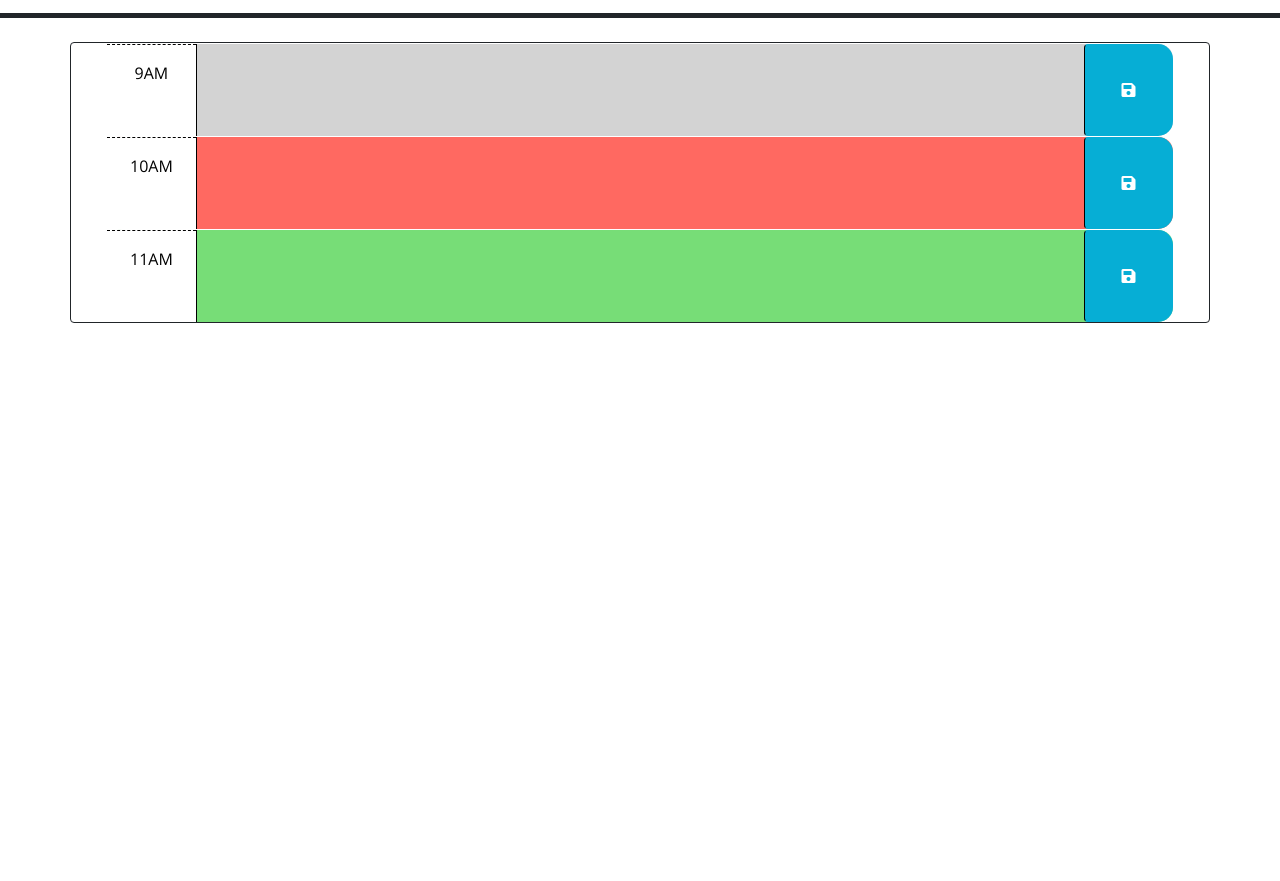
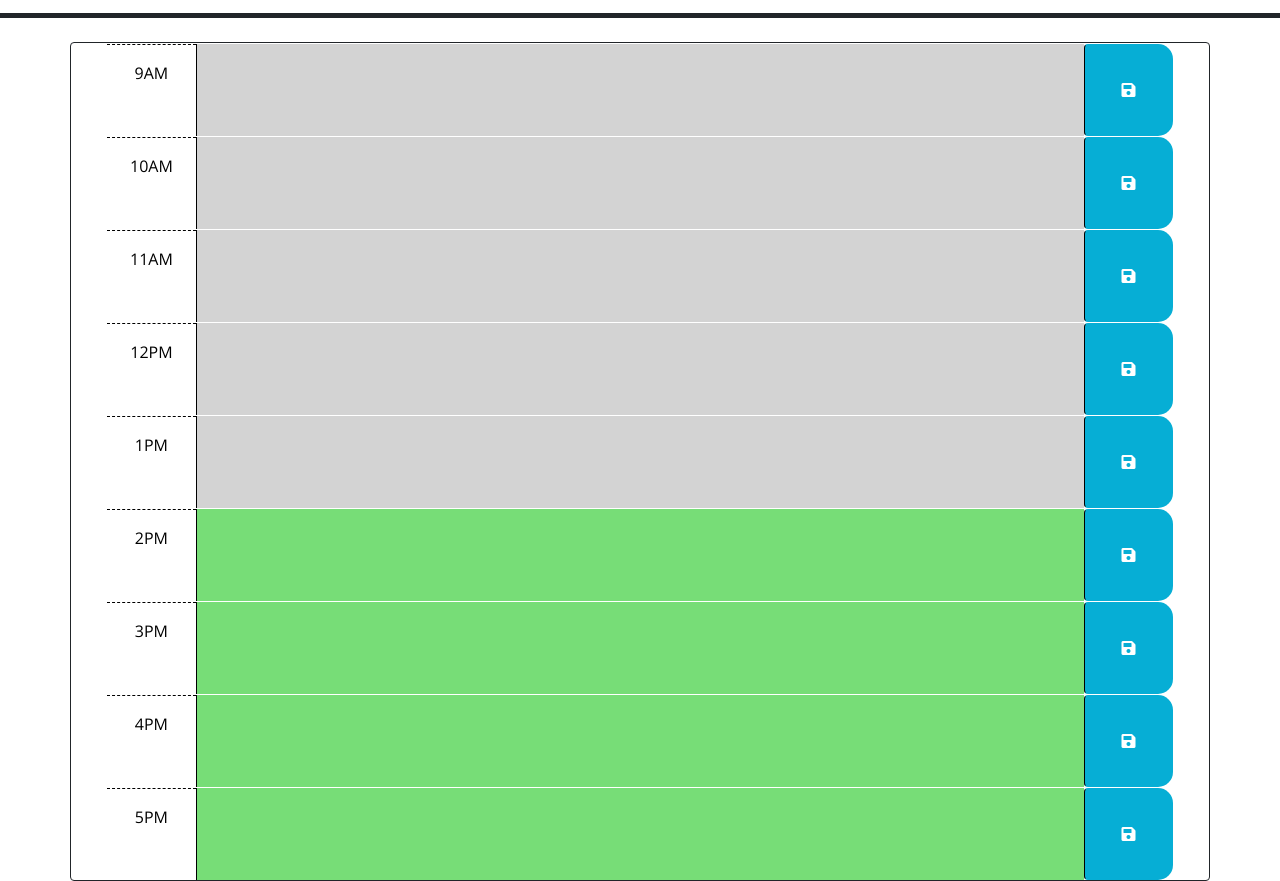
Before and after one commit to LL8719/Work-day-scheduler, a plain HTML site: page Develop/index.html in a window 1280 px wide. Shown: the part 260-1141 px from the top of the page. Before the commit the page ends 800 px from the top, so only its background shows below. Drawn offline with nearby package versions, Linux system fonts and the light colour scheme.

Commit message:
made changes to Js and HTML to add function and change color on blocks depending on time of past present and future

```diff
--- a/Develop/index.html
+++ b/Develop/index.html
@@ -41,11 +41,11 @@
 
       <!-- Example of a past time block. The "past" class adds a gray background color. -->
       <!-- Start of time sloth -->
-      <div id="hour-9" class="row time-block past">
+      <div class="row time-block">
         <!-- Section that holds the time to the left -->
         <div class="col-2 col-md-1 hour text-center py-3">9AM</div>
         <!-- Text area in the middle -->
-        <textarea class="col-8 col-md-10 description" rows="3"> </textarea>
+        <textarea class="col-8 col-md-10 description" rows="3" id="9AM" data-hour="09" > </textarea>
         <!-- Blue Button to the right -->
         <button class="btn saveBtn col-2 col-md-1" aria-label="save">
           <i class="fas fa-save" aria-hidden="true"></i>
@@ -53,23 +53,107 @@
       </div>
       <!-- End of time sloth -->
 
-      <!-- Example of a a present time block. The "present" class adds a red background color. -->
-      <div id="hour-10" class="row time-block present">
+      <!-- Start of time sloth -->
+      <div class="row time-block">
+        <!-- Section that holds the time to the left -->
         <div class="col-2 col-md-1 hour text-center py-3">10AM</div>
-        <textarea class="col-8 col-md-10 description" rows="3"> </textarea>
+        <!-- Text area in the middle -->
+        <textarea class="col-8 col-md-10 description" rows="3" id="10AM" data-hour="10AM" > </textarea>
+        <!-- Blue Button to the right -->
         <button class="btn saveBtn col-2 col-md-1" aria-label="save">
           <i class="fas fa-save" aria-hidden="true"></i>
         </button>
       </div>
+      <!-- End of time sloth -->
 
       <!-- Example of a future time block. The "future" class adds a green background color. -->
-      <div id="hour-11" class="row time-block future">
+      <div class="row time-block">
+        <!-- Section that holds the time to the left -->
         <div class="col-2 col-md-1 hour text-center py-3">11AM</div>
-        <textarea class="col-8 col-md-10 description" rows="3"> </textarea>
+        <!-- Text area in the middle -->
+        <textarea class="col-8 col-md-10 description" rows="3" id="11AM" data-hour="11AM" > </textarea>
+        <!-- Blue Button to the right -->
         <button class="btn saveBtn col-2 col-md-1" aria-label="save">
           <i class="fas fa-save" aria-hidden="true"></i>
         </button>
       </div>
+      <!-- End of time sloth -->
+
+      <div class="row time-block">
+        <!-- Section that holds the time to the left -->
+        <div class="col-2 col-md-1 hour text-center py-3">12PM</div>
+        <!-- Text area in the middle -->
+        <textarea class="col-8 col-md-10 description" rows="3" id="12PM" data-hour="12PM" > </textarea>
+        <!-- Blue Button to the right -->
+        <button class="btn saveBtn col-2 col-md-1" aria-label="save">
+          <i class="fas fa-save" aria-hidden="true"></i>
+        </button>
+      </div>
+      <!-- End of time sloth -->
+
+      <div class="row time-block">
+        <!-- Section that holds the time to the left -->
+        <div class="col-2 col-md-1 hour text-center py-3">1PM</div>
+        <!-- Text area in the middle -->
+        <textarea class="col-8 col-md-10 description" rows="3" id="1PM" data-hour="1PM" > </textarea>
+        <!-- Blue Button to the right -->
+        <button class="btn saveBtn col-2 col-md-1" aria-label="save">
+          <i class="fas fa-save" aria-hidden="true"></i>
+        </button>
+      </div>
+      <!-- End of time sloth -->
+
+      <div class="row time-block">
+        <!-- Section that holds the time to the left -->
+        <div class="col-2 col-md-1 hour text-center py-3">2PM</div>
+        <!-- Text area in the middle -->
+        <textarea class="col-8 col-md-10 description" rows="3" id="2PM" data-hour="2PM" > </textarea>
+        <!-- Blue Button to the right -->
+        <button class="btn saveBtn col-2 col-md-1" aria-label="save">
+          <i class="fas fa-save" aria-hidden="true"></i>
+        </button>
+      </div>
+      <!-- End of time sloth -->
+
+      <div class="row time-block">
+        <!-- Section that holds the time to the left -->
+        <div class="col-2 col-md-1 hour text-center py-3">3PM</div>
+        <!-- Text area in the middle -->
+        <textarea class="col-8 col-md-10 description" rows="3" id="3PM" data-hour="3PM" > </textarea>
+        <!-- Blue Button to the right -->
+        <button class="btn saveBtn col-2 col-md-1" aria-label="save">
+          <i class="fas fa-save" aria-hidden="true"></i>
+        </button>
+      </div>
+      <!-- End of time sloth -->
+
+      <div class="row time-block">
+        <!-- Section that holds the time to the left -->
+        <div class="col-2 col-md-1 hour text-center py-3">4PM</div>
+        <!-- Text area in the middle -->
+        <textarea class="col-8 col-md-10 description" rows="3" id="4PM" data-hour="4PM" > </textarea>
+        <!-- Blue Button to the right -->
+        <button class="btn saveBtn col-2 col-md-1" aria-label="save">
+          <i class="fas fa-save" aria-hidden="true"></i>
+        </button>
+      </div>
+      <!-- End of time sloth -->
+
+      <div class="row time-block">
+        <!-- Section that holds the time to the left -->
+        <div class="col-2 col-md-1 hour text-center py-3">5PM</div>
+        <!-- Text area in the middle -->
+        <textarea class="col-8 col-md-10 description" rows="3" id="5PM" data-hour="5PM" > </textarea>
+        <!-- Blue Button to the right -->
+        <button class="btn saveBtn col-2 col-md-1" aria-label="save">
+          <i class="fas fa-save" aria-hidden="true"></i>
+        </button>
+      </div>
+      <!-- End of time sloth -->
+
+
+
+
 
       <script
       src="https://cdn.jsdelivr.net/npm/bootstrap@5.1.3/dist/js/bootstrap.bundle.min.js"
@@ -77,11 +161,9 @@
       crossorigin="anonymous"
     ></script>
     <script src="https://code.jquery.com/jquery-3.5.1.min.js"></script>
-    <script
-      src="https://cdn.jsdelivr.net/npm/dayjs@1.11.3/dayjs.min.js"
-      integrity="sha256-iu/zLUB+QgISXBLCW/mcDi/rnf4m4uEDO0wauy76x7U="
-      crossorigin="anonymous"
-    ></script>
+   <script src="https://cdn.jsdelivr.net/npm/dayjs@1/dayjs.min.js"></script>
+<script src="https://cdn.jsdelivr.net/npm/dayjs@1/plugin/utc.js"></script>
+<script>dayjs.extend(window.dayjs_plugin_utc)</script>
 
     <script src="script.js"></script>
   </body>
--- a/Develop/script.js
+++ b/Develop/script.js
@@ -1,10 +1,45 @@
-// Wrap all code that interacts with the DOM in a call to jQuery to ensure that
-// the code isn't run until the browser has finished rendering all the elements
-// in the html.
+var time9amEl = $('#9AM');
+var time10amEl = $('#10AM');
+var time11amEl = $('#11AM');
+var time12pmEl = $('#12PM');
+var time1pmEl = $('#1PM');
+var time2pmEl = $('#2PM');
+var time3pmEl = $('#3PM');
+var time4pmEl = $('#4PM');
+var time5pmEl = $('#5PM');
+
+var timeArrayEl = [
+	time9amEl,
+	time10amEl,
+	time11amEl,
+	time12pmEl,
+	time1pmEl,
+	time2pmEl,
+	time3pmEl,
+	time4pmEl,
+	time5pmEl,
+];
+
 function displayTime() {
+	// Displays time under the title on the top of the screen
 	var rightNow = dayjs().format('MMM DD, YYYY [at] hh:mm:ss a');
 	$('#currentDay').text(rightNow);
+	// stores the current time in the format "1-12 /AM or PM"
+	var presentEl = dayjs().format('hA');
+
+	// Loop to iterate over the timeArrayEl
+	for (var i = 0; i < timeArrayEl.length; i++) {
+		// if statement to add class/color block for the state of time
+		if (presentEl > timeArrayEl[i].data('hour')) {
+			timeArrayEl[i].addClass('past');
+		} else if (presentEl === timeArrayEl[i].attr('data-hour')) {
+			timeArrayEl[i].addClass('present');
+		} else {
+			timeArrayEl[i].addClass('future');
+		}
+	}
 }
+
 $(function () {
 	// TODO: Add a listener for click events on the save button. This code should
 	// use the id in the containing time-block as a key to save the user input in
@@ -25,5 +60,6 @@ $(function () {
 	//
 	// TODO: Add code to display the current date in the header of the page.
 });
+
 displayTime();
 setInterval(displayTime, 1000);
```
